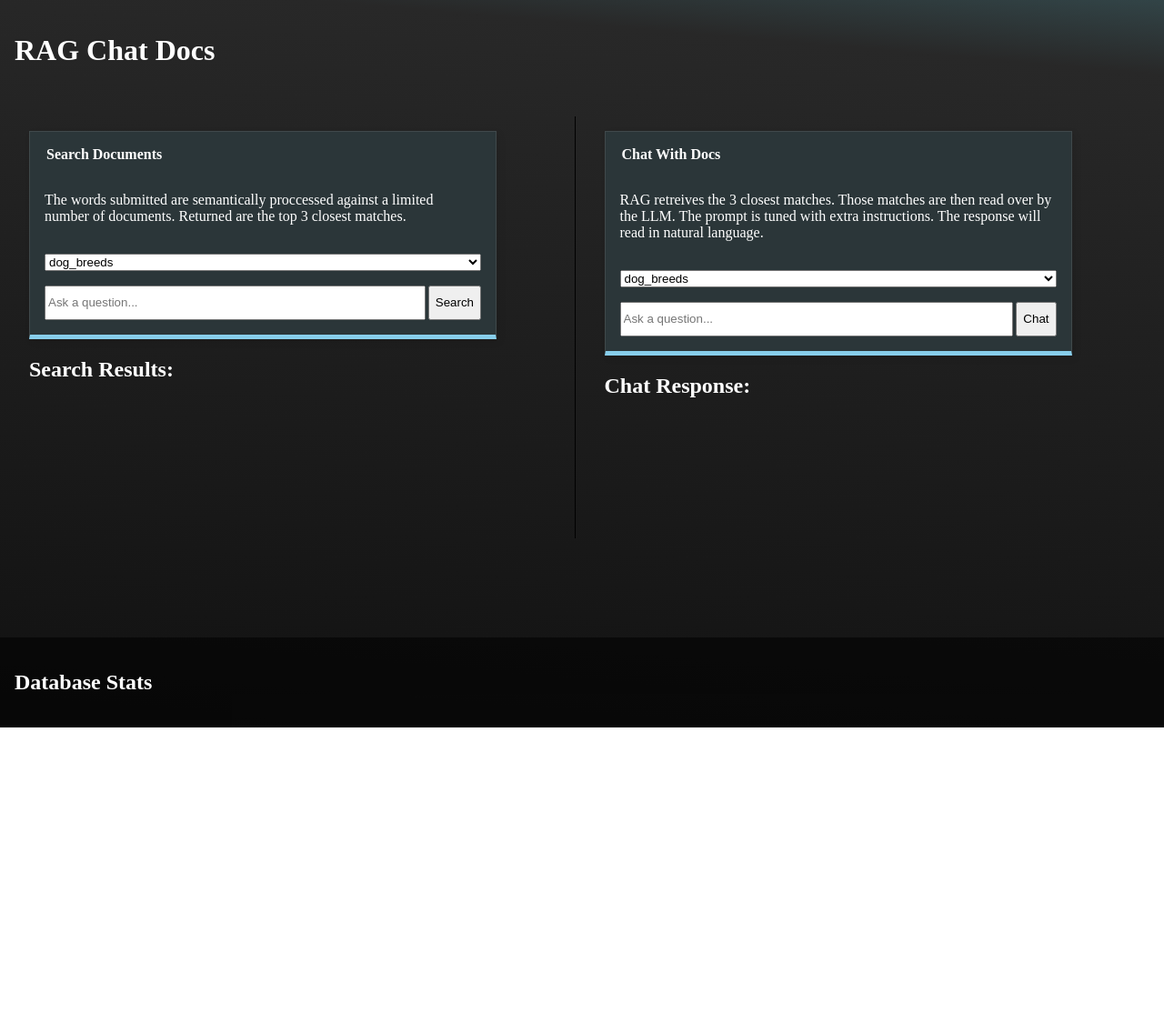
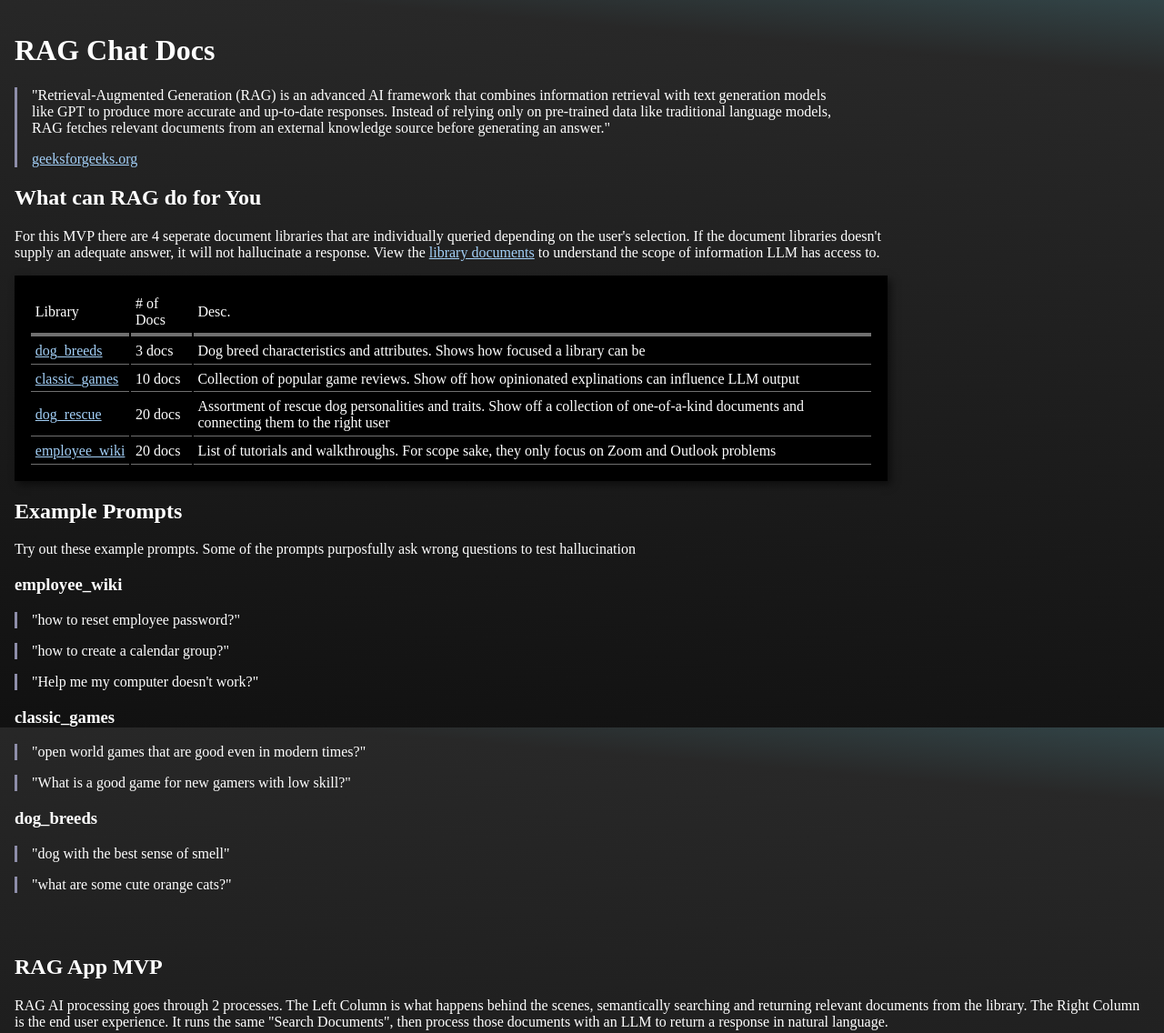
Before and after one commit to wchorski/rag-chat-docs, a website with bundled scripts: page public/index.html in a window 1280 px wide. Shown: the top 1136 px of the page at 91% size. Before the commit the page ends 800 px from the top, so only its background shows below. Built offline with nearby package versions, Linux system fonts and the light colour scheme.

Commit message:
embedded instructions on home page

```diff
--- a/public/index.html
+++ b/public/index.html
@@ -11,10 +11,115 @@
 	<body>
 		<header>
 			<h1>RAG Chat Docs</h1>
+			<blockquote>
+				<p>
+					"Retrieval-Augmented Generation (RAG) is an advanced AI framework that
+					combines information retrieval with text generation models like GPT to
+					produce more accurate and up-to-date responses. Instead of relying
+					only on pre-trained data like traditional language models, RAG fetches
+					relevant documents from an external knowledge source before generating
+					an answer."
+				</p>
+				<a
+					href="https://www.geeksforgeeks.org/nlp/what-is-retrieval-augmented-generation-rag/"
+					target="_blank"
+					>geeksforgeeks.org</a
+				>
+			</blockquote>
+
+			<h2>What can RAG do for You</h2>
+			<p>
+				For this MVP there are 4 seperate document libraries that are
+				individually queried depending on the user's selection. If the document
+				libraries doesn't supply an adequate answer, it will not hallucinate a
+				response. View the
+				<a href="/docs" target="_blank">library documents</a> to understand the
+				scope of information LLM has access to.
+			</p>
+			<table>
+				<thead>
+					<tr>
+						<td>Library</td>
+						<td># of Docs</td>
+						<td>Desc.</td>
+					</tr>
+				</thead>
+				<tbody>
+					<tr>
+						<td><a href="/docs#dog-breeds">dog_breeds</a></td>
+						<td>3 docs</td>
+						<td>
+							Dog breed characteristics and attributes. Shows how focused a
+							library can be
+						</td>
+					</tr>
+					<tr>
+						<td>
+							<a href="/docs#classic-games" target="_blank">classic_games</a>
+						</td>
+						<td>10 docs</td>
+						<td>
+							Collection of popular game reviews. Show off how opinionated
+							explinations can influence LLM output
+						</td>
+					</tr>
+					<tr>
+						<td><a href="/docs#dog-rescue" target="_blank">dog_rescue</a></td>
+						<td>20 docs</td>
+						<td>
+							Assortment of rescue dog personalities and traits. Show off a
+							collection of one-of-a-kind documents and connecting them to the
+							right user
+						</td>
+					</tr>
+					<tr>
+						<td>
+							<a href="/docs#employee-wiki" target="_blank">employee_wiki</a>
+						</td>
+						<td>20 docs</td>
+						<td>
+							List of tutorials and walkthroughs. For scope sake, they only
+							focus on Zoom and Outlook problems
+						</td>
+					</tr>
+				</tbody>
+			</table>
+
+			<h2>Example Prompts</h2>
+			<p>
+				Try out these example prompts. Some of the prompts purposfully ask wrong
+				questions to test hallucination
+			</p>
+
+			<h3>employee_wiki</h3>
+			<blockquote>"how to reset employee password?"</blockquote>
+			<blockquote>"how to create a calendar group?"</blockquote>
+			<blockquote>"Help me my computer doesn't work?"</blockquote>
+
+			<h3>classic_games</h3>
+			<blockquote>
+				"open world games that are good even in modern times?"
+			</blockquote>
+			<blockquote>
+				"What is a good game for new gamers with low skill?"
+			</blockquote>
+
+			<h3>dog_breeds</h3>
+			<blockquote>"dog with the best sense of smell"</blockquote>
+			<blockquote>"what are some cute orange cats?"</blockquote>
 		</header>
 
 		<main class="main">
-			<div class="flex side-by-side">
+			<h2>RAG App MVP</h2>
+			<p>
+				RAG AI processing goes through 2 processes. The Left Column is what
+				happens behind the scenes, semantically searching and returning relevant
+				documents from the library. The Right Column is the end user experience.
+				It runs the same "Search Documents", then process those documents with
+				an LLM to return a response in natural language.
+			</p>
+
+			<div class="flex side-by-side lg-blackgrey">
 				<div class="flex-col">
 					<form name="searchForm" data-state="idle">
 						<legend>Search Documents</legend>
--- a/public/styles.css
+++ b/public/styles.css
@@ -2,6 +2,10 @@ html {
 	box-sizing: border-box;
 	height: 100%;
 	background: inherit;
+}
+
+body > header {
+	max-width: 60rem;
 }
 
 body {
@@ -42,10 +46,18 @@ body {
 	}
 }
 
-a:link { color: #a3d0f8; }
-a:visited { color: #698ba9; }
-a:hover { color: #3299f3; }
-a:active { color: rgb(95, 235, 95)f8; }
+a:link {
+	color: #a3d0f8;
+}
+a:visited {
+	color: #698ba9;
+}
+a:hover {
+	color: #3299f3;
+}
+a:active {
+	color: rgb(95, 235, 95) f8;
+}
 
 ul.nostyle {
 	list-style: none;
@@ -60,12 +72,32 @@ ul.nostyle {
 	flex-direction: column;
 	gap: 0.4rem;
 }
+blockquote {
+  border-left: solid rgb(142, 142, 170) 3px;
+  margin-inline-start: 0;
+  padding-inline-start: 1rem;
+}
+
+table {
+  box-shadow: #00000080 4px 4px 8px;
+  padding: 1rem;
+  background-color: black;
+
+	& td {
+		padding: 0.3rem;
+		border-bottom: solid rgba(255, 255, 255, 0.439) 1px;
+	}
+
+	& thead td {
+		border-bottom-width: 4px;
+	}
+}
 
 article.search-result-card {
 	padding: 1rem;
 	border-radius: 10px;
 	background-color: #0c0b1c;
-  border: solid #1f272e 1px;
+	border: solid #1f272e 1px;
 
 	& > header {
 		display: flex;
@@ -255,3 +287,7 @@ form[data-state="pending"]::after {
 		border-right: solid black 1px;
 	}
 }
+
+.lg-blackgrey {
+  background: linear-gradient(#111 0%, black 100%)
+}
```
Also changed, not shown: src/routes/docs/index.ts (added, +140 -0 lines), 2 other files.
